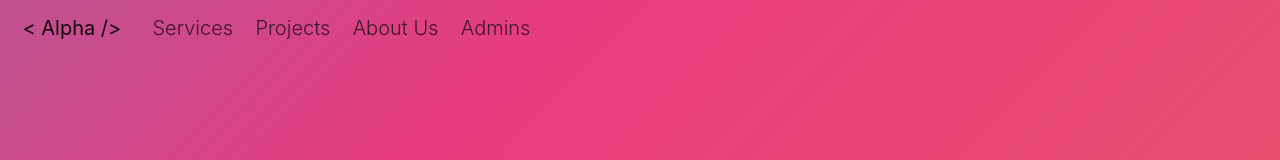
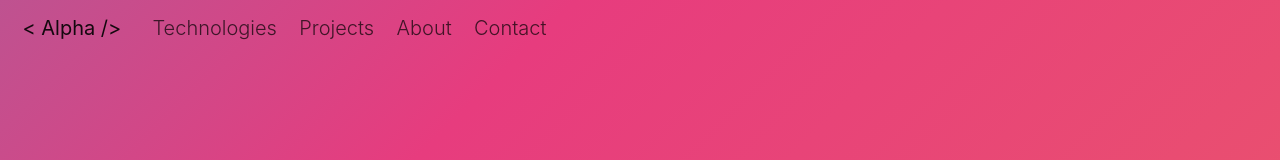
Before and after one commit to disalad/team-alpha, a React (Create React App) app in the folder client/: page / in a window 1280 px wide. Shown: the top 160 px of the page. Built offline with nearby package versions, Linux system fonts and the light colour scheme; no server answers.

Commit message:
Update nav bar context

```diff
--- a/client/src/components/Navigation/Navbar.js
+++ b/client/src/components/Navigation/Navbar.js
@@ -36,17 +36,17 @@ function Navbar() {
                 <FontAwesomeIcon icon={faBars} />
             </div>
             <nav className="nav">
-                <a href="#services" className="nav-link">
-                    Services
+                <a href="#technologies" className="nav-link">
+                    Technologies
                 </a>
                 <a href="#projects" className="nav-link">
                     Projects
                 </a>
                 <a href="#aboutus" className="nav-link">
-                    About Us
+                    About
                 </a>
-                <a href="#admins" className="nav-link">
-                    Admins
+                <a href="#footer" className="nav-link">
+                    Contact
                 </a>
             </nav>
         </header>
```
